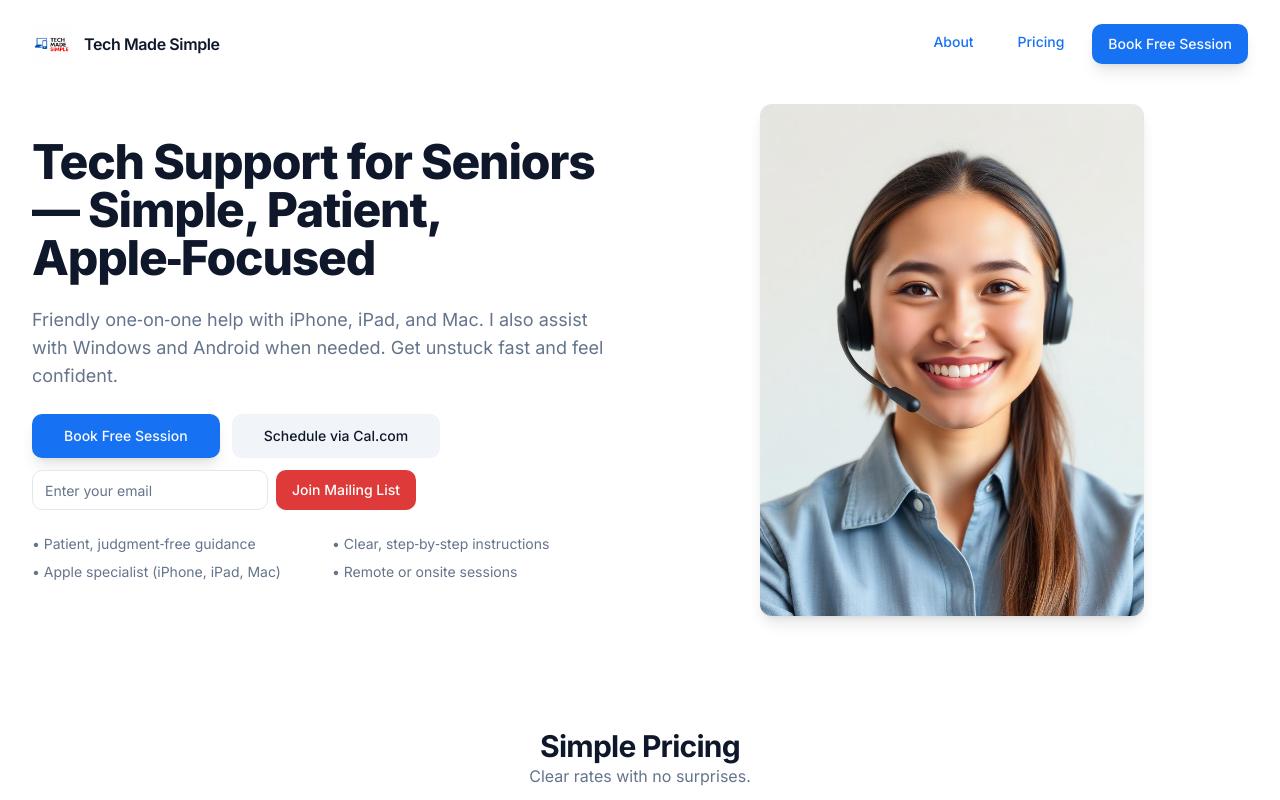
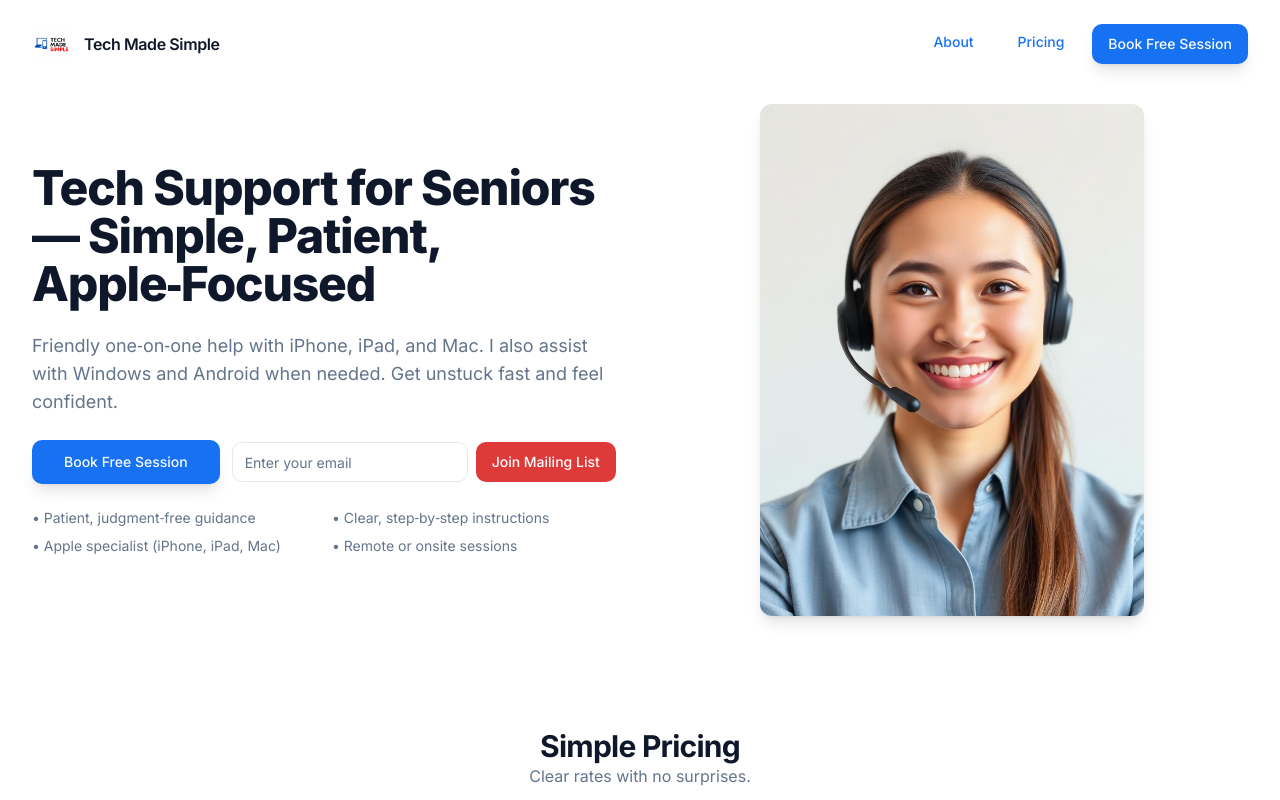
Before and after one commit to jbtms/senior-tech-help, a React (Vite) app: page / in a window 1280 px wide. Shown: the top 800 px of the page. Built offline with nearby package versions, Linux system fonts and the light colour scheme.

Commit message:
Revert Cal.com button changes
Revert the addition of the Cal.com button and restore the landing page to its previous state. The "Book Free Session" functionality will now directly link to the Cal.com account as intended.

```diff
--- a/src/pages/Index.tsx
+++ b/src/pages/Index.tsx
@@ -14,7 +14,7 @@ import {
 import { toast } from "sonner";
 import portrait from "@/assets/owner-portrait.jpg";
 import { supabase } from "@/integrations/supabase/client";
-const CALCOM_URL = "https://cal.com/your-username/free-session"; // TODO: replace with your Cal.com link
+
 
 const Index = () => {
   const [open, setOpen] = useState(false);
@@ -155,9 +155,6 @@ const Index = () => {
                   <Button size="lg" variant="hero">Book Free Session</Button>
                 </DialogTrigger>
               </Dialog>
-              <Button size="lg" variant="secondary" asChild>
-                <a href={CALCOM_URL} target="_blank" rel="noopener noreferrer">Schedule via Cal.com</a>
-              </Button>
               <form onSubmit={handleNewsletter} className="flex w-full max-w-md items-center gap-2 sm:w-auto">
                 <Input
                   type="email"
```
